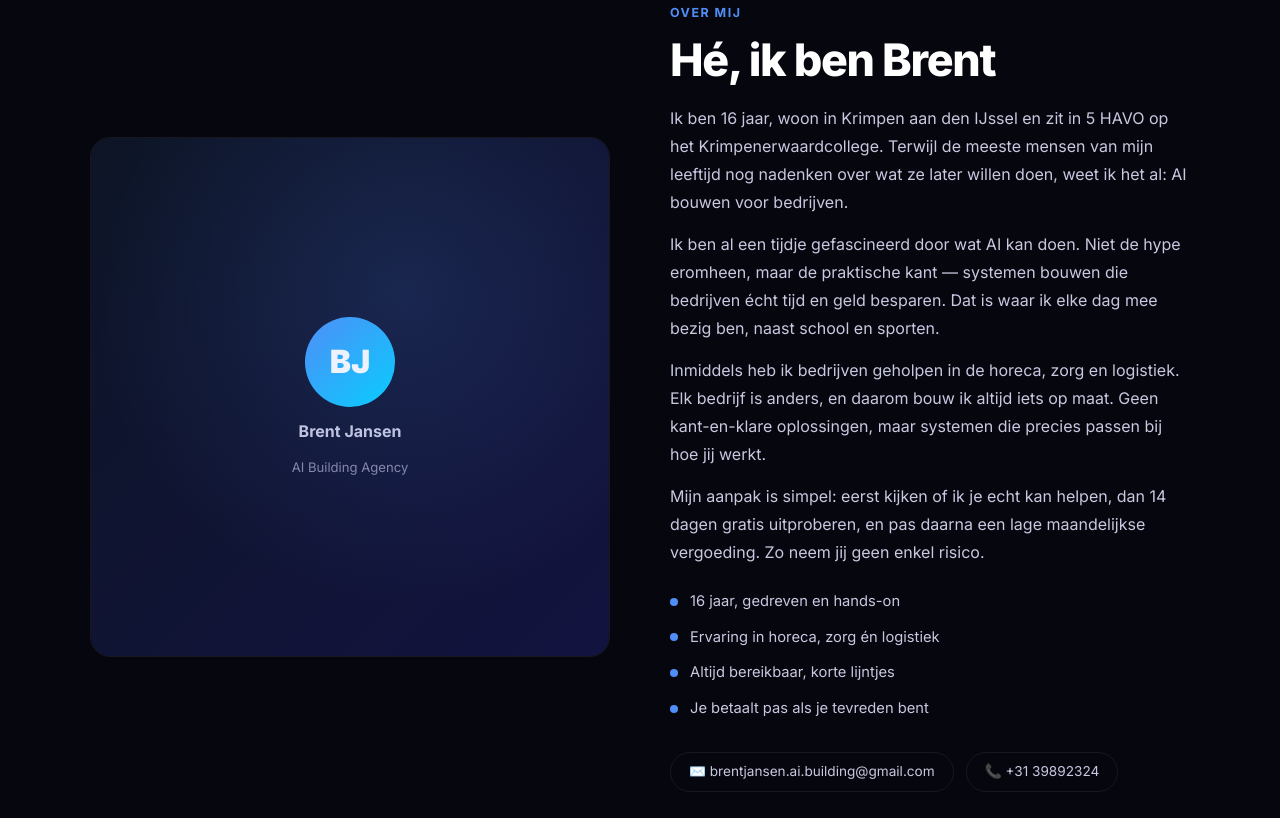
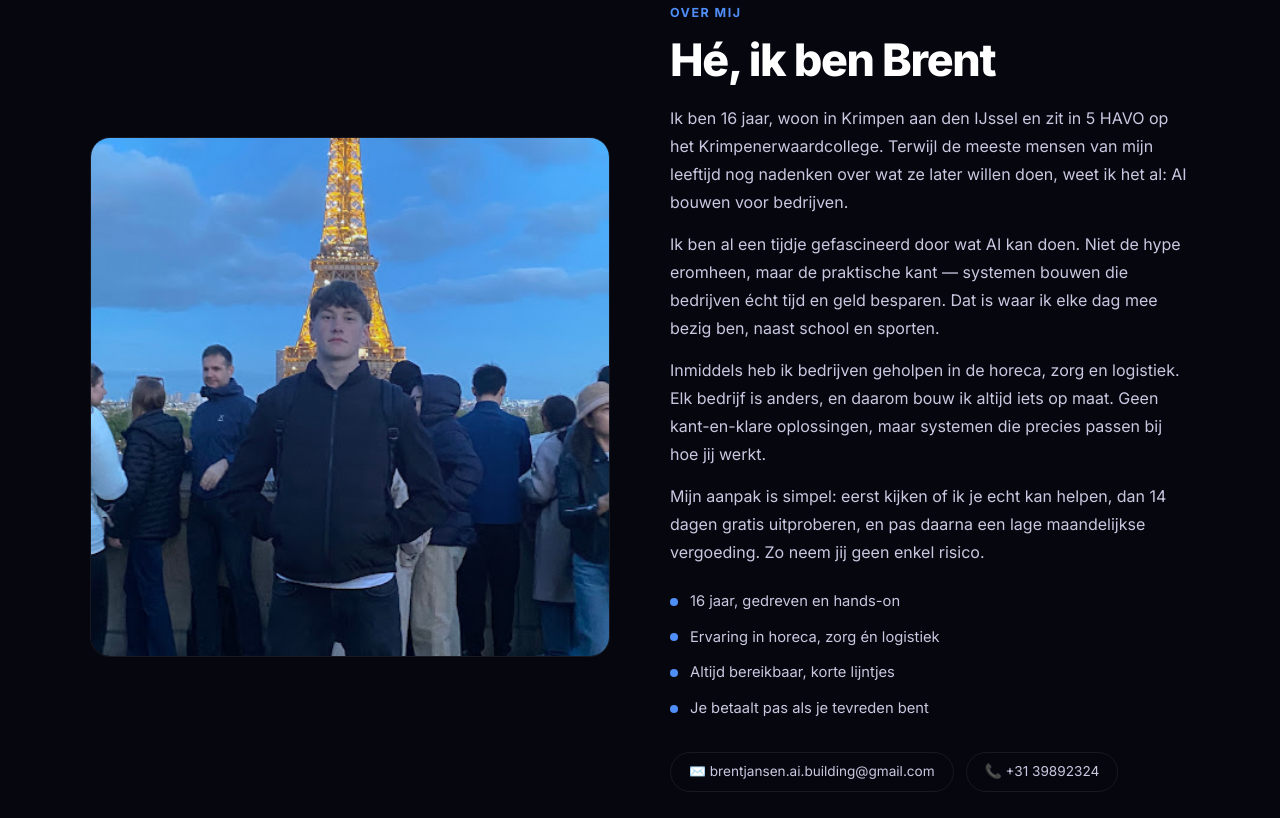
Before and after one commit to brentjansen7/ai-building, a plain HTML site: page index.html in a window 1280 px wide. Shown: the part 3528-4346 px from the top of the page. Drawn offline with Linux system fonts and the light colour scheme.

Commit message:
Voeg foto van Brent toe aan Over mij sectie
Co-Authored-By: Claude Sonnet 4.6 <noreply@anthropic.com>

```diff
--- a/index.html
+++ b/index.html
@@ -677,8 +677,9 @@
     <div class="container">
       <div class="about-wrap reveal">
         <div class="about-photo">
-          <!-- Vervang onderstaande div met een <img src="brent.jpg" alt="Brent Jansen"> als je een eigen foto wilt -->
-          <div class="photo-placeholder">
+          <img src="brent.jpg" alt="Brent Jansen – AI Building Agency"
+               onerror="this.style.display='none'; document.getElementById('photo-fallback').style.display='flex';" />
+          <div class="photo-placeholder" id="photo-fallback" style="display:none;">
             <div class="photo-initials">BJ</div>
             <div class="photo-name">Brent Jansen</div>
             <div class="photo-role">AI Building Agency</div>
```
Also changed, not shown: brent.jpg (added).
